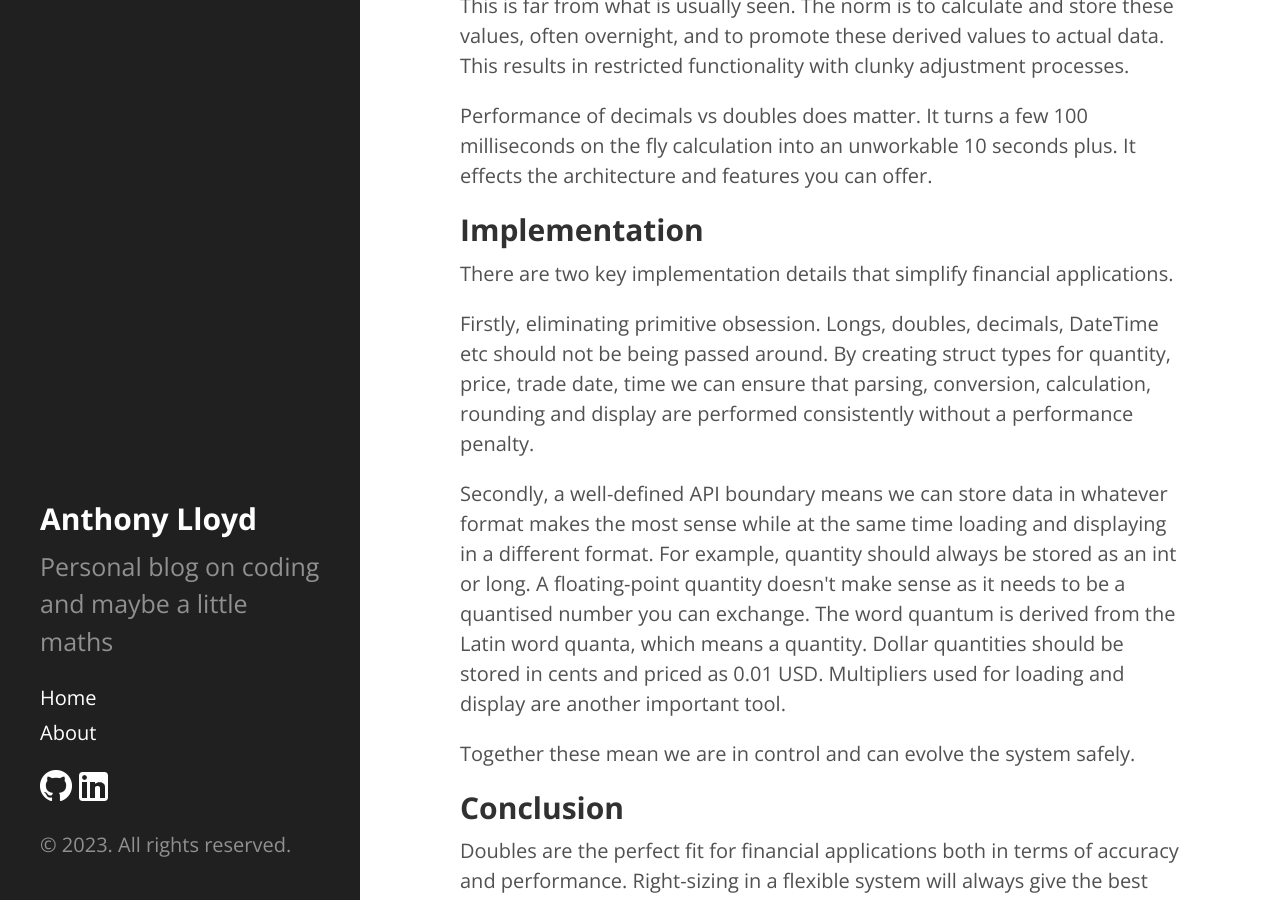
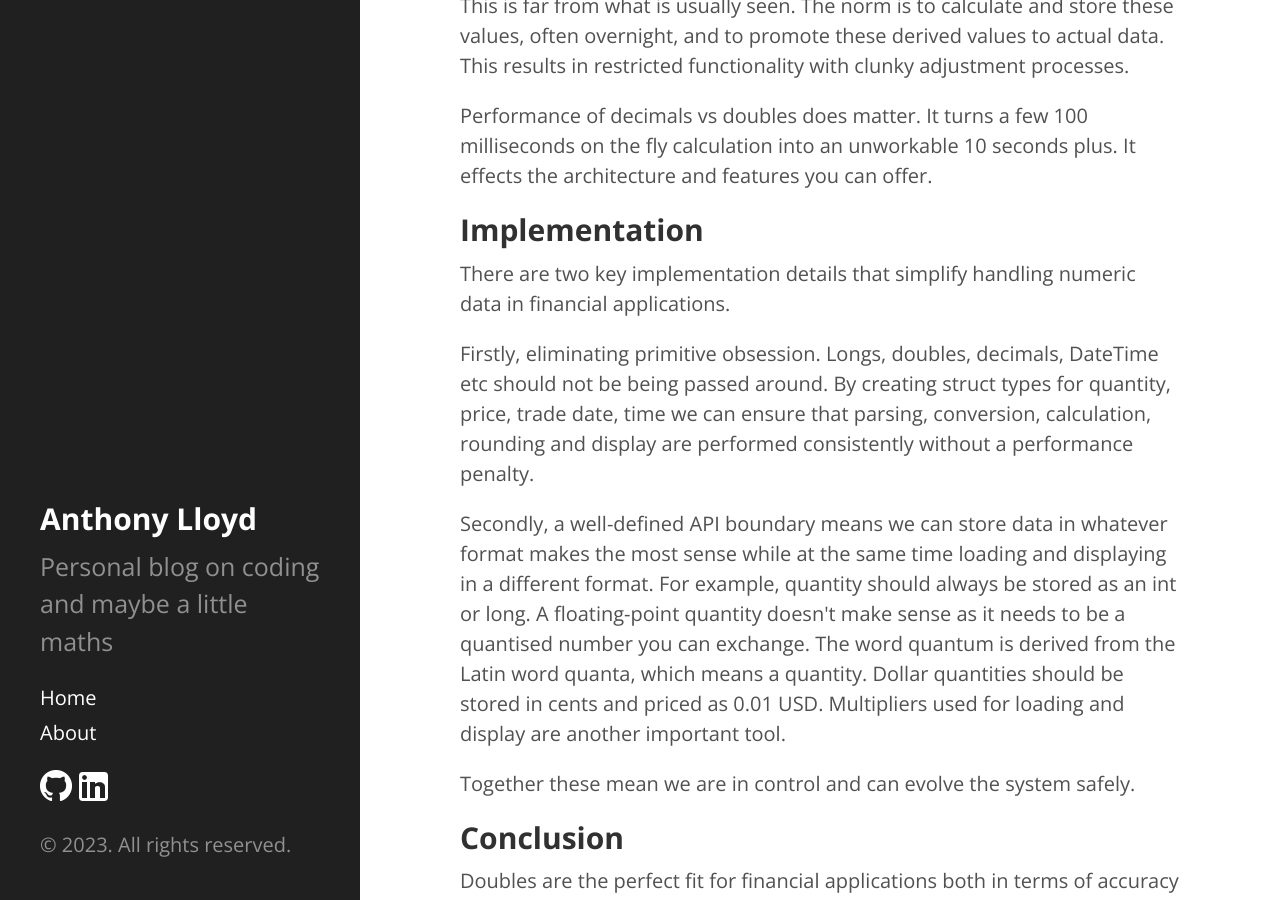
Before and after one commit to AnthonyLloyd/AnthonyLloyd.github.io, a Jekyll site: the page built from _posts/2023-12-01-doubles.html, in a window 1280 px wide and 900 px high, scrolled down 4006 px. Built offline with Jekyll 4.4.1, drawn with Linux system fonts in a browser that asks for light colours; some web fonts are replaced; comment, search, counter and statistics services are not loaded.

Commit message:
doubles conclusion

```diff
--- a/_posts/2023-12-01-doubles.html
+++ b/_posts/2023-12-01-doubles.html
@@ -70,7 +70,7 @@ This results in restricted functionality with clunky adjustment processes.
 It turns a few 100 milliseconds on the fly calculation into an unworkable 10 seconds plus.
 It effects the architecture and features you can offer.</p>
 <h2><a name="Implementation" class="anchor" href="#Implementation">Implementation</a></h2>
-<p>There are two key implementation details that simplify financial applications.</p>
+<p>There are two key implementation details that simplify handling numeric data in financial applications.</p>
 <p>Firstly, eliminating primitive obsession. Longs, doubles, decimals, DateTime etc should not be being passed around.
 By creating struct types for quantity, price, trade date, time we can ensure that parsing, conversion, calculation, rounding and display are performed consistently without a performance penalty.</p>
 <p>Secondly, a well-defined API boundary means we can store data in whatever format makes the most sense while at the same time loading and displaying in a different format.
```
